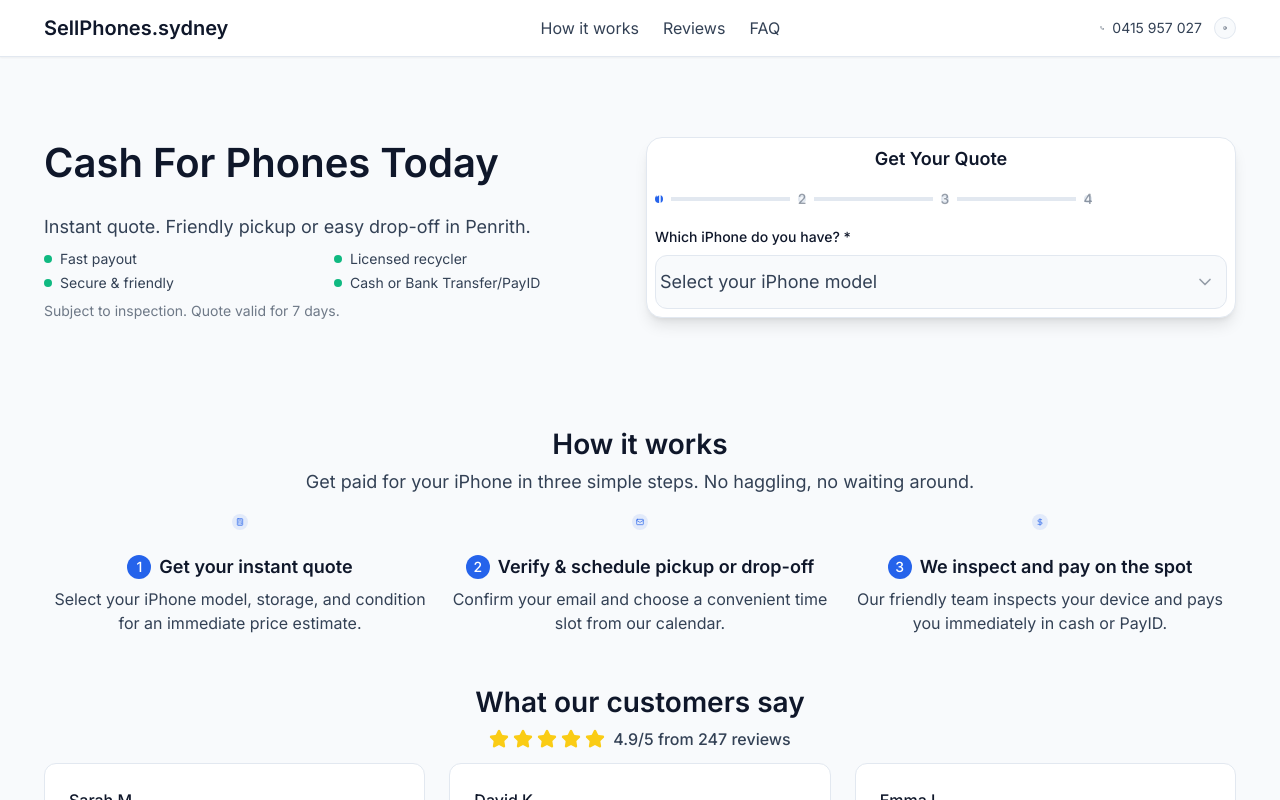
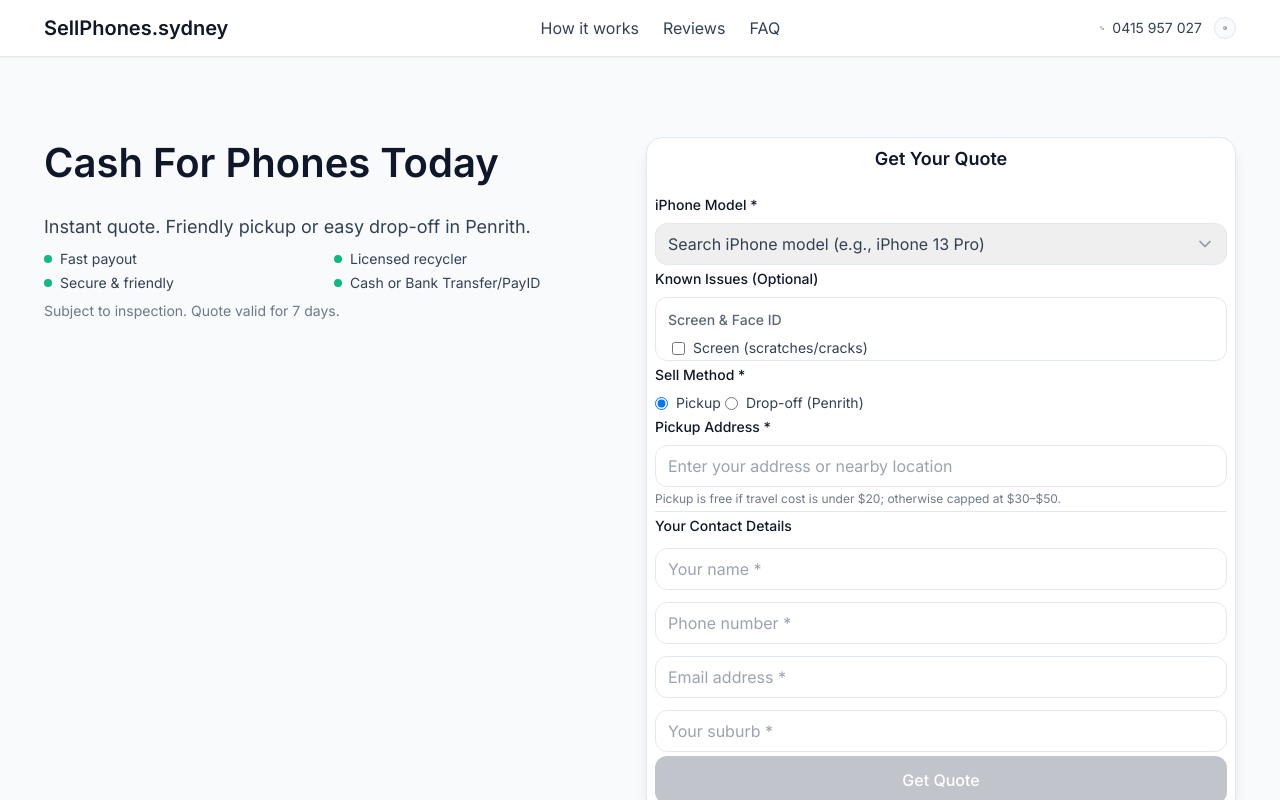
Before and after one commit to Michaelminas/fbBUYER, a Next.js app: page / in a window 1280 px wide. Shown: the top 800 px of the page. Built offline with nearby package versions, Linux system fonts and the light colour scheme.

Commit message:
Revert to traditional form layout - all fields visible

```diff
--- a/src/components/QuoteForm.tsx
+++ b/src/components/QuoteForm.tsx
@@ -1,16 +1,31 @@
 'use client'
 
 import { useState } from 'react'
-import { ChevronDown, Loader2, Phone, Mail, MapPin, User } from 'lucide-react'
+import { ChevronDown, Loader2 } from 'lucide-react'
 import { getUniqueModels, getStorageOptions } from '@/data/iphones'
 
-const damageOptions = [
-  { id: 'screen_damage', label: 'Screen damage or Face ID issues' },
-  { id: 'back_glass', label: 'Back glass cracked' },
-  { id: 'camera_damage', label: 'Camera damage' },
-  { id: 'charging_port', label: 'Charging port issues' },
-  { id: 'battery_issues', label: 'Battery issues (poor battery life)' }
+const damageOptions = {
+  'Screen & Face ID': [
+    { id: 'screen_damage', label: 'Screen (scratches/cracks)' },
+    { id: 'touch_issues', label: 'Touch issues' },
+    { id: 'face_id', label: 'Face ID/TrueDepth' }
+  ],
+  'Back & Cameras': [
+    { id: 'back_glass', label: 'Back glass' },
+    { id: 'rear_camera', label: 'Rear camera' },
+    { id: 'front_camera', label: 'Front camera' }
+  ],
+  'Other Issues': [
+    { id: 'buttons', label: 'Buttons' },
+    { id: 'charging_port', label: 'Charging/Port' },
+    { id: 'battery_issues', label: 'Battery condition' },
+    { id: 'speakers', label: 'Microphones/Speakers' },
+    { id: 'water_damage', label: 'Water/Liquid exposure' },
+    { id: 'wont_power_on', label: 'Won\'t power on' },
+    { id: 'motherboard', label: 'Motherboard/logic board issue' },
+    { id: 'activation_locked', label: 'Activation/IC-locked' }
   ]
+}
 
 interface FormData {
   name: string
@@ -20,10 +35,11 @@ interface FormData {
   model: string
   storage: string
   issues: string[]
+  sellMethod: 'pickup' | 'dropoff'
+  address: string
 }
 
 export default function QuoteForm() {
-  const [step, setStep] = useState(1)
   const [formData, setFormData] = useState<FormData>({
     name: '',
     phone: '',
@@ -31,7 +47,9 @@ export default function QuoteForm() {
     suburb: '',
     model: '',
     storage: '',
-    issues: []
+    issues: [],
+    sellMethod: 'pickup',
+    address: ''
   })
 
   const [isSubmitting, setIsSubmitting] = useState(false)
@@ -52,16 +70,6 @@ export default function QuoteForm() {
     // Clear related errors
     if (errors[field]) {
       setErrors(prev => ({ ...prev, [field]: '' }))
-    }
-
-    // Auto-advance on model selection
-    if (field === 'model' && value && step === 1) {
-      setTimeout(() => setStep(2), 300)
-    }
-
-    // Auto-advance on storage selection
-    if (field === 'storage' && value && step === 2) {
-      setTimeout(() => setStep(3), 300)
     }
   }
 
@@ -125,82 +133,53 @@ export default function QuoteForm() {
   // Show thank you message after submission
   if (isSubmitted) {
     return (
-      <div className="bg-success/5 border border-success/20 rounded-brand p-8 text-center">
+      <div className="text-center py-8">
         <div className="w-16 h-16 bg-success/10 rounded-full flex items-center justify-center mx-auto mb-4">
           <svg className="w-8 h-8 text-success" fill="none" viewBox="0 0 24 24" stroke="currentColor">
             <path strokeLinecap="round" strokeLinejoin="round" strokeWidth={2} d="M5 13l4 4L19 7" />
           </svg>
         </div>
         <h3 className="text-xl font-headline text-heading mb-2">Thanks {formData.name}!</h3>
-        <p className="text-body mb-4">We'll call you with a quote within 24 hours.</p>
-        <p className="text-sm text-body/70">
-          Check your email at <strong>{formData.email}</strong> for confirmation.
-        </p>
+        <p className="text-body mb-2">We'll call you with a quote within 24 hours.</p>
+        <p className="text-sm text-body/70">Check your email for confirmation.</p>
       </div>
     )
   }
 
   return (
-    <div className="space-y-6">
-      {/* Progress Indicator */}
-      <div className="flex items-center justify-between mb-8">
-        {[1, 2, 3, 4].map((num) => (
-          <div key={num} className="flex items-center flex-1">
-            <div
-              className={`w-8 h-8 rounded-full flex items-center justify-center text-sm font-medium transition-colors ${
-                step >= num
-                  ? 'bg-primary text-white'
-                  : 'bg-surface border-2 border-border text-body/50'
-              }`}
-            >
-              {num}
-            </div>
-            {num < 4 && (
-              <div
-                className={`flex-1 h-1 mx-2 transition-colors ${
-                  step > num ? 'bg-primary' : 'bg-border'
-                }`}
-              />
-            )}
-          </div>
-        ))}
-      </div>
-
-      <form onSubmit={handleSubmit} className="space-y-6">
-        {/* Step 1: Model Selection */}
-        {step >= 1 && (
-          <div className="space-y-4">
+    <form onSubmit={handleSubmit} className="space-y-4">
+      {/* iPhone Model */}
+      <div>
         <label className="block text-sm font-medium text-heading mb-2">
-              Which iPhone do you have? *
+          iPhone Model *
         </label>
         <div className="relative">
           <select
             value={formData.model}
             onChange={(e) => updateFormData('model', e.target.value)}
-                className="w-full px-4 py-3 bg-surface border border-border rounded-brand appearance-none focus-ring text-body text-lg"
+            className="w-full px-3 py-2 border border-border rounded-brand appearance-none focus-ring text-body"
           >
-                <option value="">Select your iPhone model</option>
+            <option value="">Search iPhone model (e.g., iPhone 13 Pro)</option>
             {models.map(model => (
               <option key={model} value={model}>{model}</option>
             ))}
           </select>
           <ChevronDown className="absolute right-3 top-1/2 transform -translate-y-1/2 w-5 h-5 text-body/50 pointer-events-none" />
         </div>
-            {errors.model && <p className="mt-1 text-sm text-danger">{errors.model}</p>}
+        {errors.model && <p className="mt-1 text-xs text-danger">{errors.model}</p>}
       </div>
-        )}
 
-        {/* Step 2: Storage Selection */}
-        {step >= 2 && formData.model && (
-          <div className="space-y-4 animate-fadeIn">
+      {/* Storage */}
+      {formData.model && (
+        <div>
           <label className="block text-sm font-medium text-heading mb-2">
-              Storage capacity? *
+            Storage *
           </label>
           <div className="relative">
             <select
               value={formData.storage}
               onChange={(e) => updateFormData('storage', e.target.value)}
-                className="w-full px-4 py-3 bg-surface border border-border rounded-brand appearance-none focus-ring text-body text-lg"
+              className="w-full px-3 py-2 border border-border rounded-brand appearance-none focus-ring text-body"
             >
               <option value="">Select storage size</option>
               {storageOptions.map(storage => (
@@ -209,104 +188,139 @@ export default function QuoteForm() {
             </select>
             <ChevronDown className="absolute right-3 top-1/2 transform -translate-y-1/2 w-5 h-5 text-body/50 pointer-events-none" />
           </div>
-            {errors.storage && <p className="mt-1 text-sm text-danger">{errors.storage}</p>}
+          {errors.storage && <p className="mt-1 text-xs text-danger">{errors.storage}</p>}
         </div>
       )}
 
-        {/* Step 3: Issues (Optional) */}
-        {step >= 3 && formData.storage && (
-          <div className="space-y-4 animate-fadeIn">
-            <label className="block text-sm font-medium text-heading mb-3">
-              Any known issues? (Optional)
+      {/* Damage Assessment */}
+      <div>
+        <label className="block text-sm font-medium text-heading mb-2">
+          Known Issues (Optional)
         </label>
-            <div className="space-y-2 bg-surface p-4 rounded-brand border border-border">
-              {damageOptions.map(issue => (
-                <label key={issue.id} className="flex items-center hover:bg-surface/50 p-2 rounded transition-colors cursor-pointer">
+        <div className="space-y-3 max-h-64 overflow-y-auto border border-border rounded-brand p-3">
+          {Object.entries(damageOptions).map(([category, issues]) => (
+            <div key={category}>
+              <h4 className="text-sm font-medium text-body/80 mb-1">{category}</h4>
+              <div className="space-y-1">
+                {issues.map(issue => (
+                  <label key={issue.id} className="flex items-center hover:bg-surface/50 p-1 rounded cursor-pointer">
                     <input
                       type="checkbox"
                       checked={formData.issues.includes(issue.id)}
                       onChange={() => toggleIssue(issue.id)}
-                    className="w-4 h-4 text-primary focus-ring rounded border-border"
+                      className="rounded border-border text-primary focus-ring"
                     />
-                  <span className="ml-3 text-sm text-body">{issue.label}</span>
+                    <span className="ml-2 text-sm text-body">{issue.label}</span>
                   </label>
                 ))}
               </div>
-            {formData.issues.length > 0 && (
-              <p className="text-sm text-accent">
-                ✓ {formData.issues.length} issue{formData.issues.length !== 1 ? 's' : ''} selected
+            </div>
+          ))}
+        </div>
+      </div>
+
+      {/* Sell Method */}
+      <div>
+        <label className="block text-sm font-medium text-heading mb-2">
+          Sell Method *
+        </label>
+        <div className="flex space-x-4">
+          <label className="flex items-center cursor-pointer">
+            <input
+              type="radio"
+              name="sellMethod"
+              checked={formData.sellMethod === 'pickup'}
+              onChange={() => updateFormData('sellMethod', 'pickup')}
+              className="border-border text-primary focus-ring"
+            />
+            <span className="ml-2 text-sm text-body">Pickup</span>
+          </label>
+          <label className="flex items-center cursor-pointer">
+            <input
+              type="radio"
+              name="sellMethod"
+              checked={formData.sellMethod === 'dropoff'}
+              onChange={() => updateFormData('sellMethod', 'dropoff')}
+              className="border-border text-primary focus-ring"
+            />
+            <span className="ml-2 text-sm text-body">Drop-off (Penrith)</span>
+          </label>
+        </div>
+      </div>
+
+      {/* Pickup Address */}
+      {formData.sellMethod === 'pickup' && (
+        <div>
+          <label className="block text-sm font-medium text-heading mb-2">
+            Pickup Address *
+          </label>
+          <input
+            type="text"
+            value={formData.address}
+            onChange={(e) => updateFormData('address', e.target.value)}
+            placeholder="Enter your address or nearby location"
+            className="w-full px-3 py-2 border border-border rounded-brand focus-ring text-body"
+          />
+          <p className="text-xs text-body/70 mt-1">
+            Pickup is free if travel cost is under $20; otherwise capped at $30–$50.
           </p>
-            )}
-
-            {!formData.name && (
-              <button
-                type="button"
-                onClick={() => setStep(4)}
-                className="w-full bg-primary text-white px-6 py-3 rounded-brand font-button hover:bg-primary/90 transition-colors focus-ring"
-              >
-                Continue
-              </button>
-            )}
         </div>
       )}
 
-        {/* Step 4: Contact Details */}
-        {step >= 4 && (
-          <div className="space-y-4 animate-fadeIn pt-4 border-t border-border">
-            <h3 className="text-lg font-headline text-heading mb-4">Almost done! Your contact details:</h3>
+      {/* Contact Details */}
+      <div className="border-t border-border pt-4 space-y-3">
+        <h3 className="text-sm font-medium text-heading">Your Contact Details</h3>
 
-            <div className="relative">
-              <User className="absolute left-3 top-1/2 transform -translate-y-1/2 w-5 h-5 text-body/50" />
+        <div>
           <input
             type="text"
             value={formData.name}
             onChange={(e) => updateFormData('name', e.target.value)}
-                placeholder="Your name"
-                className="w-full pl-11 pr-4 py-3 bg-surface border border-border rounded-brand focus-ring text-body"
+            placeholder="Your name *"
+            className="w-full px-3 py-2 border border-border rounded-brand focus-ring text-body"
           />
+          {errors.name && <p className="text-xs text-danger mt-1">{errors.name}</p>}
         </div>
-            {errors.name && <p className="text-sm text-danger">{errors.name}</p>}
 
-            <div className="relative">
-              <Phone className="absolute left-3 top-1/2 transform -translate-y-1/2 w-5 h-5 text-body/50" />
+        <div>
           <input
             type="tel"
             value={formData.phone}
             onChange={(e) => updateFormData('phone', e.target.value)}
-                placeholder="Phone number"
-                className="w-full pl-11 pr-4 py-3 bg-surface border border-border rounded-brand focus-ring text-body"
+            placeholder="Phone number *"
+            className="w-full px-3 py-2 border border-border rounded-brand focus-ring text-body"
           />
+          {errors.phone && <p className="text-xs text-danger mt-1">{errors.phone}</p>}
         </div>
-            {errors.phone && <p className="text-sm text-danger">{errors.phone}</p>}
 
-            <div className="relative">
-              <Mail className="absolute left-3 top-1/2 transform -translate-y-1/2 w-5 h-5 text-body/50" />
+        <div>
           <input
             type="email"
             value={formData.email}
             onChange={(e) => updateFormData('email', e.target.value)}
-                placeholder="Email address"
-                className="w-full pl-11 pr-4 py-3 bg-surface border border-border rounded-brand focus-ring text-body"
+            placeholder="Email address *"
+            className="w-full px-3 py-2 border border-border rounded-brand focus-ring text-body"
           />
+          {errors.email && <p className="text-xs text-danger mt-1">{errors.email}</p>}
         </div>
-            {errors.email && <p className="text-sm text-danger">{errors.email}</p>}
 
-            <div className="relative">
-              <MapPin className="absolute left-3 top-1/2 transform -translate-y-1/2 w-5 h-5 text-body/50" />
+        <div>
           <input
             type="text"
             value={formData.suburb}
             onChange={(e) => updateFormData('suburb', e.target.value)}
-                placeholder="Your suburb"
-                className="w-full pl-11 pr-4 py-3 bg-surface border border-border rounded-brand focus-ring text-body"
+            placeholder="Your suburb *"
+            className="w-full px-3 py-2 border border-border rounded-brand focus-ring text-body"
           />
+          {errors.suburb && <p className="text-xs text-danger mt-1">{errors.suburb}</p>}
         </div>
-            {errors.suburb && <p className="text-sm text-danger">{errors.suburb}</p>}
+      </div>
 
+      {/* Submit Button */}
       <button
         type="submit"
-              disabled={isSubmitting}
-              className="w-full bg-success text-white px-6 py-4 rounded-brand font-button text-lg hover:bg-success/90 transition-colors focus-ring disabled:opacity-50 disabled:cursor-not-allowed flex items-center justify-center"
+        disabled={isSubmitting || !formData.model || !formData.storage}
+        className="w-full bg-primary text-white py-3 px-4 rounded-brand font-button hover:bg-primary/90 transition-colors focus-ring disabled:bg-body/30 disabled:cursor-not-allowed flex items-center justify-center"
       >
         {isSubmitting ? (
           <>
@@ -314,18 +328,15 @@ export default function QuoteForm() {
             Submitting...
           </>
         ) : (
-                'Get My Quote'
+          'Get Quote'
         )}
       </button>
-          </div>
-        )}
 
       {errors.general && (
-          <div className="bg-danger/5 border border-danger/20 rounded-brand p-4">
+        <div className="bg-danger/5 border border-danger/20 rounded-brand p-3">
           <p className="text-sm text-danger">{errors.general}</p>
         </div>
       )}
     </form>
-    </div>
   )
 }
```
Lines whose indentation alone changed are shown as unchanged.
